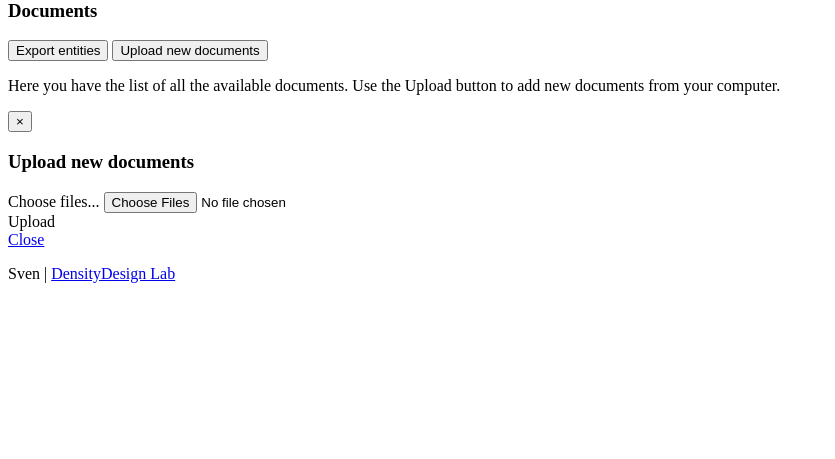
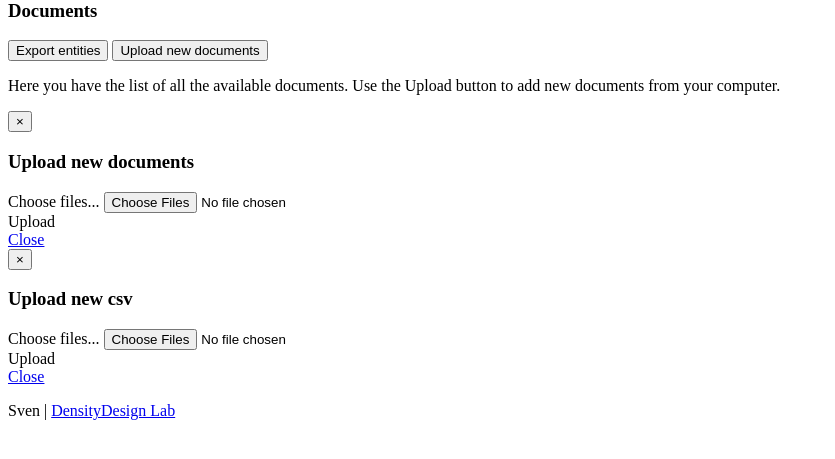
Before and after one commit to densitydesign/sven, a Django app: template gui/templates/gui/documents.html in a window 1280 px wide. Shown: the part 297-756 px from the top of the page, without its empty margins (0-835 px from the left). Run offline with Django 3.2, Linux system fonts and the light colour scheme; the template is opened without the code that fills it: most values are stand-ins (such as "Sample title", 1, 10 or a date in 2020); some libraries are stand-ins or nearby versions.

Commit message:
export button fixed

```diff
--- a/gui/templates/gui/documents.html
+++ b/gui/templates/gui/documents.html
@@ -33,7 +33,8 @@
 	<div class="page-header">
 		<h3>Documents</h3>
 
-		 <button type="submit" class="btn btn-warning pull-right" id="export">Export entities</button>
+		 <button class="btn btn-warning pull-right" id="export" data-loading-text="Creating csv...">Export entities</button>
+		 <!-- <button type="submit" class="btn btn-primary pull-right" id="import-button">Import entities</button> -->
 		 <button type="submit" class="btn btn-primary pull-right" id="upload-button">Upload new documents</button>
 		<p>Here you have the list of all the available documents. Use the Upload button to add new documents from your computer.</p>
 		<div class="clear"></div>
@@ -41,6 +42,7 @@
 </div>
 
 {% include "gui/upload.html" %}
+{% include "gui/import.html" %}
 
 {% endblock %}
 
--- /dev/null
+++ b/gui/templates/gui/import.html
@@ -0,0 +1,96 @@
+
+  <div class="modal hide fade" id="import">
+    <div class="modal-header">
+      <button type="button" class="close" data-dismiss="modal">×</button>
+      <h3>Upload new csv</h3>
+    </div>
+    <div class="modal-body">
+
+	<span class="btn btn-success fileinput-button">
+		<span>Choose files...</span>
+		<input type="file" id="fileupload" name="csv[]" multiple>
+	</span>
+
+  	<div class="modal-message"></div>
+
+  	<div class="modal-gallery">
+
+  	</div>
+
+
+	<span class="modal-upload btn btn-primary">
+		<span>Upload</span>
+	</span>
+
+    </div>
+    <div class="modal-footer">
+      <a href="#" class="btn" data-dismiss="modal">Close</a>
+    </div>
+  </div>
+
+
+
+ <script>
+
+	var corpusID;
+
+
+
+	api = new svenjs.Sven("");
+
+	/* getting the first corpus... */
+	api.getCorpora(function(response){
+		corpusID = response.results[0].id;
+
+	})
+
+
+
+
+
+
+
+		$(function(){
+			$("#fileupload").fileupload({
+				url:"api/segments/import/corpus/" + corpusID,
+				dataType: 'json',
+				done: function(e, data){
+					console.log(e, data.result);
+				},
+				fail: function( e, data ){
+					console.log("failed!", data.error);
+				},
+				progressall: function(e, data){
+					var progress = parseInt(data.loaded / data.total * 100, 10);
+					console.log("progress:",progress)
+				}
+
+		});
+
+
+
+	 $('#import-button').click(function(){
+
+      	d3.select(".fileinput-button")
+      		.style("display","inline")
+
+		 d3.select(".progress")
+			.style("margin-top","5px")
+		 	.style("display","none")
+
+		d3.select(".modal-message")
+			.style("display","none")
+
+   		 d3.select(".modal-upload")
+   		 	.style("display","none")
+
+		d3.select(".modal-gallery")
+	 		.selectAll(".file-info")
+			.remove()
+
+		$('#import').modal();
+
+	 });
+	 })
+
+ </script>
```
Also changed, not shown: gui/static/js/api_sven.js (+5 -7 lines), gui/static/js/documents.js (+17 -0 lines).
